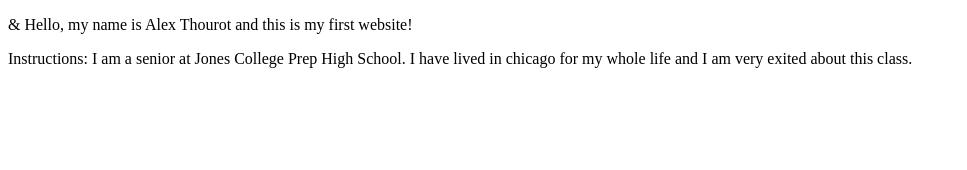
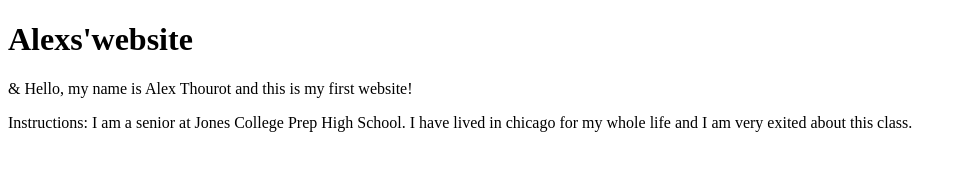
Before and after one commit to athourot/Itmd-361-fall-2023, a plain HTML site: page index.html in a window 1280 px wide. Shown: the whole page, without its empty margins (0-967 px from the left). Drawn offline with Linux system fonts and the light colour scheme.

Commit message:
Update index.html

```diff
--- a/index.html
+++ b/index.html
@@ -5,6 +5,9 @@
   <title>Alexs' website</title>
 </head>
 <body>
+<header>
+  <h1>Alexs'website</h1>
+<header>
   <p>&amp; Hello, my name is Alex Thourot and this is my first website!</p>
   <p>Instructions: I am a senior at Jones College Prep High School. I have lived in chicago for my whole life and I am very exited about this class.</p>
 </body>
```
